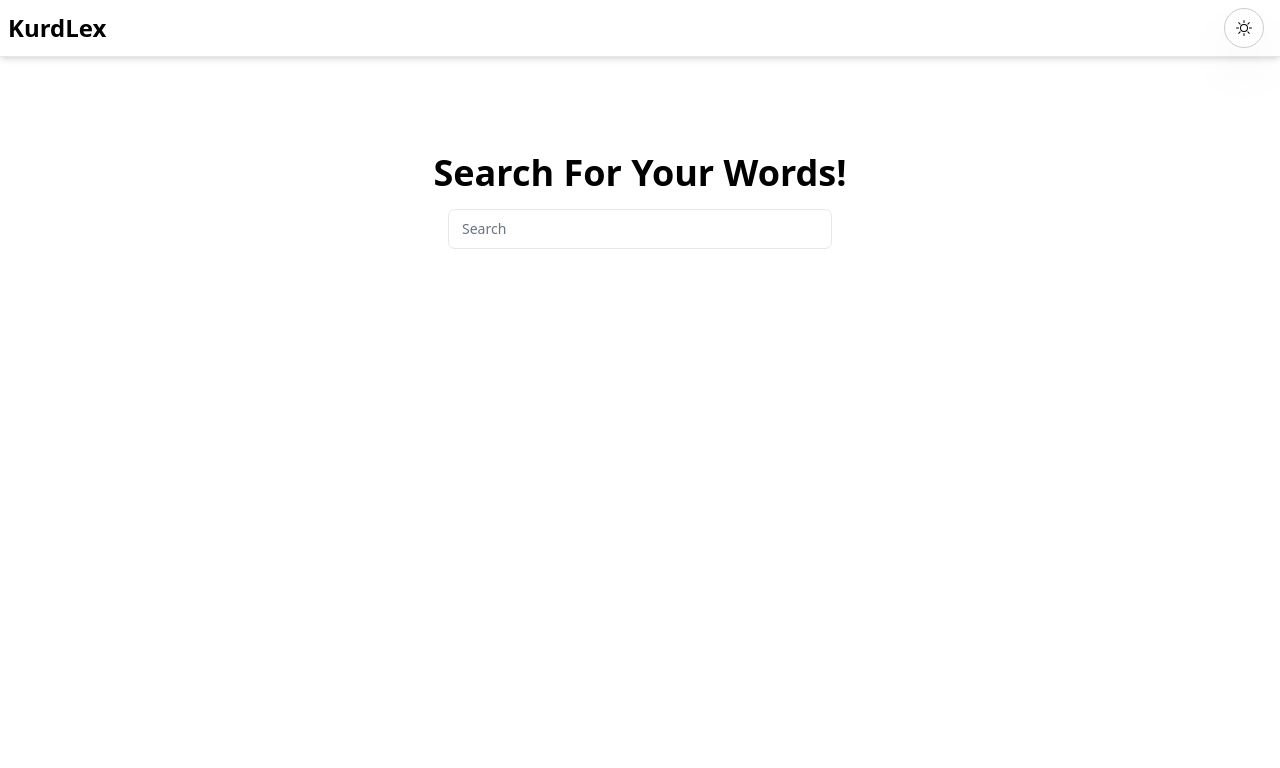
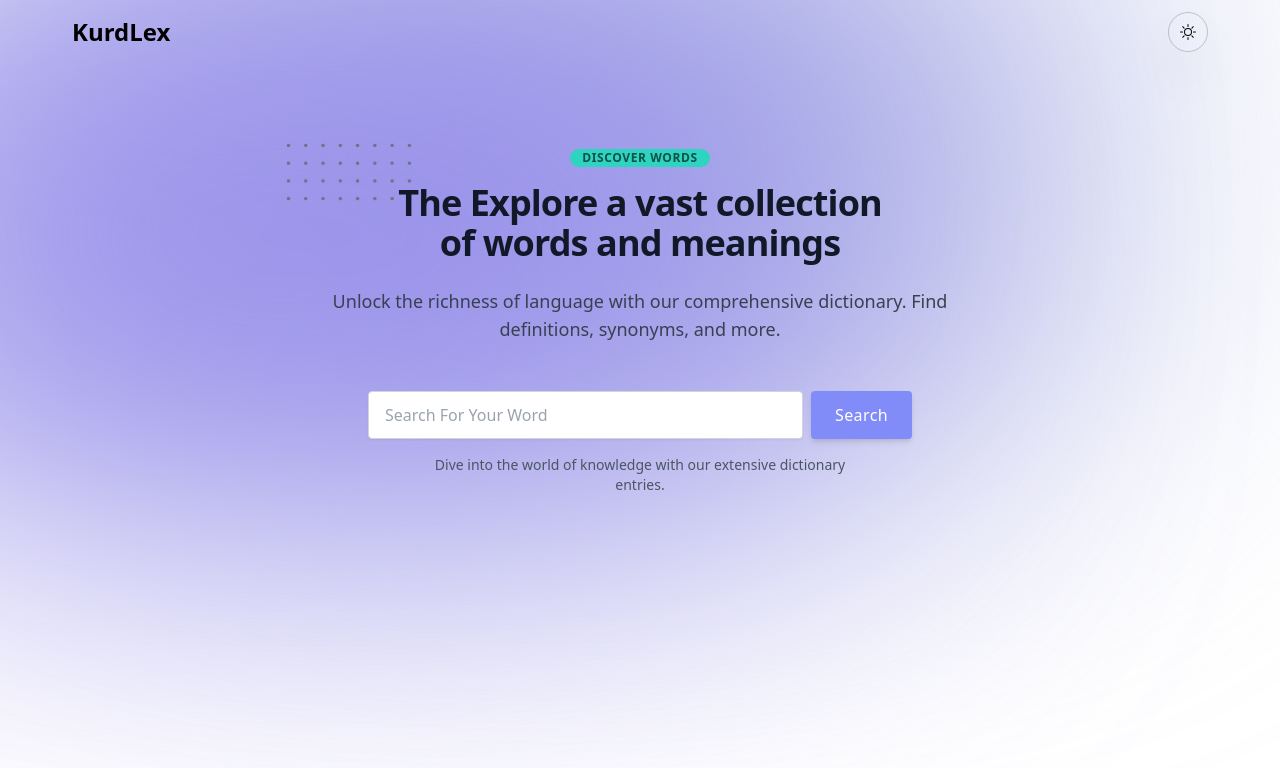
Before and after one commit to mohammedd-jabbar/kurdLex, a Next.js app: page / in a window 1280 px wide. Shown: the top 768 px of the page. Built offline with nearby package versions, Linux system fonts and the light colour scheme.

Commit message:
add gadient background

```diff
--- a/app/components/DarkMode.jsx
+++ b/app/components/DarkMode.jsx
@@ -34,7 +34,7 @@ export default function ThemeSwitch() {
 
   return (
     <button
-      className="fixed top-2 right-4 w-[2.5rem] h-[2.5rem] bg-opacity-80 backdrop-blur-[0.5rem] border border-black/20 shadow-2xl rounded-full flex justify-center items-center hover:scale-[1.15] active:scale-105 transition-all dark:bg-gray-800 dark:border-white dark:text-white dark:border-white/20"
+      className=" w-[2.5rem] h-[2.5rem] bg-opacity-80 backdrop-blur-[0.5rem] border border-black/20 shadow-2xl rounded-full flex justify-center items-center hover:scale-[1.15] active:scale-105 transition-all dark:bg-gray-800 dark:border-white dark:text-white dark:border-white/20"
       onClick={toggleTheme}
     >
       {theme === "light" ? <BsSun /> : <BsMoon />}
--- a/app/components/Main.jsx
+++ b/app/components/Main.jsx
@@ -60,8 +60,9 @@ export default function Main() {
   };
 
   return (
-    <div>
-      <nav className="sticky z-50 bg-white top-0 px-2 py-3 shadow-md flex border-b sm:flex-row items-center justify-between dark:bg-gray-800 dark:border-white dark:text-white dark:border-white/20">
+    <div className="max-w-6xl mx-auto">
+      {/* If go down */}
+      <nav className="sticky z-50 top-0 px-2 py-3 flex sm:flex-row items-center justify-between dark:border-white dark:text-white dark:border-white/20">
         <div className="font-semibold text-xl md:text-2xl">KurdLex</div>
 
         <ThemeSwitch />
@@ -69,32 +70,75 @@ export default function Main() {
 
       {!isSubmitState ? (
         <>
-          <form onSubmit={handleSubmit} className="mt-24 ">
-            <h1 className="text-center mb-4 font-bold text-2xl sm:text-4xl">
-              Search For Your Words!
-            </h1>
-            <div className="flex flex-col items-center justify-center">
-              <div className="w-64 sm:w-96 ">
-                <div class="relative w-full min-w-[200px] h-10">
+          <form
+            onSubmit={handleSubmit}
+            className="px-4 py-16 mx-auto sm:max-w-xl md:max-w-full lg:max-w-screen-xl md:px-24 lg:px-8 lg:py-20"
+          >
+            <div className="max-w-2xl mx-auto sm:max-w-xl md:max-w-2xl">
+              <div className="text-center">
+                <div className="max-w-xl mb-10 md:mx-auto sm:text-center lg:max-w-2xl md:mb-12">
+                  <div>
+                    <p className="inline-block px-3 py-px mb-4 text-xs font-semibold tracking-wider text-teal-900 uppercase rounded-full bg-teal-400">
+                      Discover Words
+                    </p>
+                  </div>
+                  <h2 className="max-w-lg mb-6 font-sans text-3xl font-bold leading-none tracking-tight text-gray-900 sm:text-4xl md:mx-auto dark:text-white">
+                    <span className="relative inline-block">
+                      <svg
+                        viewBox="0 0 52 24"
+                        fill="currentColor"
+                        className="absolute top-0 left-0 z-0 hidden w-32 -mt-8 -ml-20 text-gray-500 dark:text-blue-100 lg:w-32 lg:-ml-28 lg:-mt-10 sm:block"
+                      >
+                        <defs>
+                          <pattern
+                            id="b039bae0-fdd5-4311-b198-8557b064fce0"
+                            x="0"
+                            y="0"
+                            width=".135"
+                            height=".30"
+                          >
+                            <circle cx="1" cy="1" r=".7" />
+                          </pattern>
+                        </defs>
+                        <rect
+                          fill="url(#b039bae0-fdd5-4311-b198-8557b064fce0)"
+                          width="52"
+                          height="24"
+                        />
+                      </svg>
+                      <span className="relative">The</span>
+                    </span>{" "}
+                    Explore a vast collection of words and meanings
+                  </h2>
+                  <p className="text-base text-gray-700 md:text-lg dark:text-white/80">
+                    Unlock the richness of language with our comprehensive
+                    dictionary. Find definitions, synonyms, and more.
+                  </p>
+                </div>
+                <div className="flex flex-col items-center w-full mb-4 md:flex-row md:px-16">
                   <input
                     disabled={isSubmitState}
                     value={word}
                     onChange={(e) => setWord(e.target.value)}
                     type="text"
-                    class="peer w-full h-full bg-transparent text-gray-800 font-sans font-normal outline outline-0 focus:outline-0 disabled:bg-gray-50 disabled:border-0 transition-all placeholder-shown:border-[1.5px] placeholder-shown:border-gray-200 placeholder-shown:border-t-gray-200 border focus:border-2 border-t-transparent focus:border-t-transparent text-sm px-3 py-2.5 rounded-[7px] border-gray-200 focus:border-gray-900 dark:focus:border-white/30"
-                    placeholder=" "
+                    placeholder="Search For Your Word"
+                    required
+                    className="flex-grow w-full h-12 px-4 mb-3 transition duration-200 bg-white border border-gray-300 rounded shadow-sm appearance-none md:mr-2 md:mb-0 focus:border-indigo-400 focus:outline-none focus:shadow-outline dark:bg-black/20"
                   />
-                  <label
-                    class="flex w-full h-full select-none pointer-events-none absolute left-0 font-normal !overflow-visible truncate peer-placeholder-shown:text-gray-500 dark:peer-placeholder-shown:text-gray-900 leading-tight peer-focus:leading-tight peer-disabled:text-transparent peer-disabled:peer-placeholder-shown:text-gray-500
-                   dark:peer-disabled:peer-placeholder-shown:text-gray-900 transition-all -top-1.5 peer-placeholder-shown:text-sm text-[11px] peer-focus:text-[11px] before:content[' '] before:block before:box-border before:w-2.5 before:h-1.5 before:mt-[6.5px] before:mr-1 peer-placeholder-shown:before:border-transparent before:rounded-tl-md before:border-t peer-focus:before:border-t-2 before:border-l peer-focus:before:border-l-2 before:pointer-events-none before:transition-all peer-disabled:before:border-transparent after:content[' '] after:block after:flex-grow after:box-border after:w-2.5 after:h-1.5 after:mt-[6.5px] after:ml-1 peer-placeholder-shown:after:border-transparent after:rounded-tr-md after:border-t peer-focus:after:border-t-2 after:border-r peer-focus:after:border-r-2 after:pointer-events-none after:transition-all peer-disabled:after:border-transparent peer-placeholder-shown:leading-[3.75] text-gray-500 peer-focus:text-gray-900 before:border-gray-200 peer-focus:before:!border-gray-900 after:border-gray-200 peer-focus:after:!border-gray-900  dark:peer-focus:text-white"
+                  <button
+                    type="submit"
+                    className="inline-flex items-center justify-center w-full h-12 px-6 font-medium tracking-wide text-white transition duration-200 rounded shadow-md md:w-auto bg-indigo-400 focus:shadow-outline focus:outline-none hover:bg-[#6366f1]/90 focus:scale-110 hover:scale-110 active:scale-105 dark:bg-indigo-900"
                   >
                     Search
-                  </label>
+                  </button>
                 </div>
+                <p className="max-w-md mx-auto mb-10 text-xs text-gray-600 sm:text-sm md:mb-16 dark:text-white/50">
+                  Dive into the world of knowledge with our extensive dictionary
+                  entries.
+                </p>
               </div>
             </div>
           </form>
-
           <Steps />
         </>
       ) : (
--- a/app/components/Steps.jsx
+++ b/app/components/Steps.jsx
@@ -10,10 +10,10 @@ export default function Steps() {
 
   // Determine the number of steps to render (max 3)
   const numberOfSteps = Math.min(numberOfDefinitions, 3);
-
   return (
+    data && (
       <div className="flex flex-col sm:flex-row">
-      <section className="text-gray-600 body-font">
+        <section className="text-gray-600 body-font" dir="ltr">
           <div className="container px-2 py-24 mx-auto flex flex-wrap">
             {Array.from({ length: numberOfSteps }, (_, index) => (
               <div
@@ -48,7 +48,10 @@ export default function Steps() {
                 <div className="flex-shrink-0 w-7 h-7 rounded-full mt-10 sm:mt-0 inline-flex items-center justify-center bg-indigo-500 text-white relative z-10 title-font font-medium text-sm">
                   <CgSearchLoading className="w-[1.15rem] h-[1.15rem]" />
                 </div>
-              <div className="flex-grow md:pr-8 pr-6 flex sm:items-center items-start flex-col sm:flex-row">
+                <div
+                  className="flex-grow md:pr-8 pr-6 flex sm:items-center items-start flex-col sm:flex-row"
+                  dir="rtl"
+                >
                   <StepsData data={data} i={index} first={index === 0} />
                 </div>
               </div>
@@ -56,5 +59,6 @@ export default function Steps() {
           </div>
         </section>
       </div>
+    )
   );
 }
--- a/app/components/StepsData.jsx
+++ b/app/components/StepsData.jsx
@@ -11,30 +11,32 @@ export default function StepsData({ data, i, first = false }) {
   const numberOfSteps = Math.min(3, data.definitions?.[i].example.length);
 
   return (
-    <div className="flex flex-col bg-gray-100 border border-gray-200 shadow">
+    <div className="flex flex-col bg-gray-100 border border-gray-200 dark:bg-gray-500 dark:border-gray-700 shadow rounded-md">
       {first && (
-        <div className="pl-5 pr-2 rtl:pr-5 rtl:pl-2 mt-4">
+        <div className="pl-4 pr-2 rtl:pr-4 rtl:pl-2 mt-4">
           <div className="flex justify-start items-center mb-2">
             <AiOutlineSound
               onClick={handleAudioPlay}
-              className="mr-2 rtl:ml-2 bg-[#6366f1] text-white w-10 h-10 rounded-full p-1 cursor-pointer hover:bg-[#6366f1]/90 focus:scale-110 hover:scale-110 active:scale-105 transition rtl:rotate-180"
+              className="ltr:mr-3 rtl:ml-3 bg-[#6366f1] text-white dark:text-gray-700 w-10 h-10 rounded-full p-1 cursor-pointer hover:bg-[#6366f1]/90 focus:scale-110 hover:scale-110 active:scale-105 transition rtl:rotate-180"
             />
-            <h2 className="font-bold text-gray-900 mb-1.5 text-4xl">
+            <h2 className="font-bold text-gray-900 dark:text-gray-200 mb-1.5 text-4xl">
               {data.word}
             </h2>
           </div>
-          <p className="text-base mb-2 text-gray-800">{data && data.phon}</p>
+          <p className="text-base mb-2 text-gray-800 dark:text-gray-200">
+            {data && data.phon}
+          </p>
           {/* Line under first stuff */}
-          <hr className="bg-gray-600 w-[100%]" />
+          <hr className="h-[1px] bg-gray-300 dark:bg-white/40 border-none" />
         </div>
       )}
-      <div className="flex-grow pl-5 pr-2 rtl:pr-5 rtl:pl-2 mt-6 sm:mt-4 mb-6">
+      <div className="flex-grow pl-5 pr-2 rtl:pr-5 rtl:pl-2 mt-6 sm:mt-4 mb-6 dark:text-white">
         {data && (
           <>
             <div className="mt-2">
               <div className="mb-4">
                 <h1 className="font-bold mb-1">DEFINITION</h1>
-                <p className="leading-relaxed pl-1.5 text-gray-700">
+                <p className="leading-relaxed pl-1.5 text-gray-700 dark:text-white/90">
                   {data.definitions?.[i].definition}
                 </p>
               </div>
@@ -44,7 +46,7 @@ export default function StepsData({ data, i, first = false }) {
                   {/* Loop over the number of steps (up to 3) for examples by each definition */}
                   {Array.from({ length: numberOfSteps }, (_, index) => (
                     <li key={index}>
-                      <p className="mt-2 text-gray-700">
+                      <p className="mt-2 text-gray-700 dark:text-white/90">
                         <span className="font-medium">{index + 1}.</span>{" "}
                         {data.definitions?.[i].example[index]}
                       </p>
--- a/app/layout.js
+++ b/app/layout.js
@@ -18,6 +18,9 @@ export default function RootLayout({ children }) {
       <body
         className={`!${poppins.className} dark:bg-gray-800 dark:border-white dark:text-white dark:border-white/20`}
       >
+        <div className="bg-[#a5aee1] absolute top-[-6rem] -z-10 right-[11rem] h-[31.25rem] w-[31.25rem] rounded-full blur-[10rem] sm:w-[68.75rem] dark:bg-[#a29a9a]"></div>
+        <div className="bg-[#948aeb] absolute top-[-1rem] -z-10 left-[-35rem] h-[31.25rem] w-[50rem] rounded-full blur-[10rem] sm:w-[68.75rem] md:left-[-33rem] lg:left-[-28rem] xl:left-[-15rem] 2xl:left-[-5rem] dark:bg-[#4e4c60]"></div>
+
         <Providers>{children}</Providers>
       </body>
     </html>
```
Lines whose indentation alone changed are shown as unchanged.
